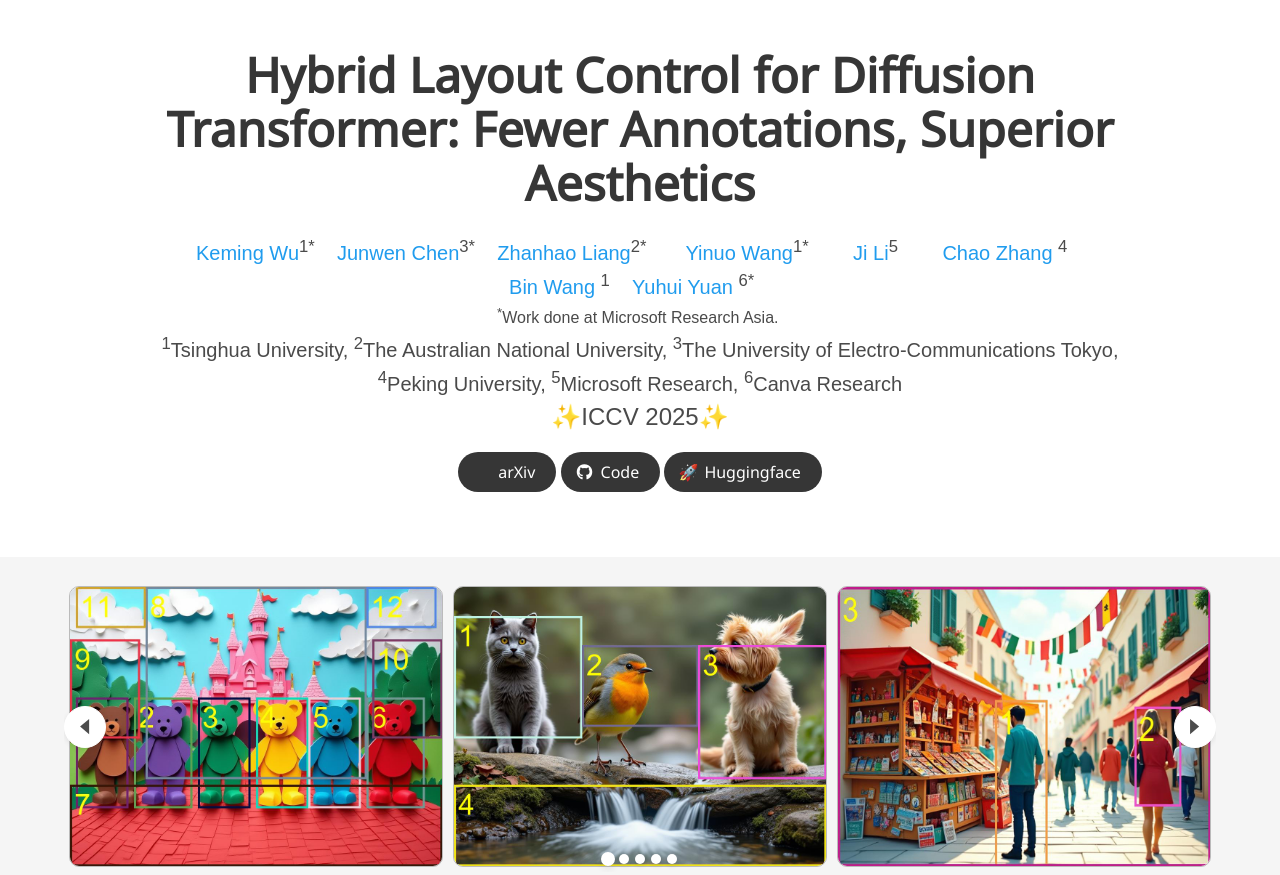
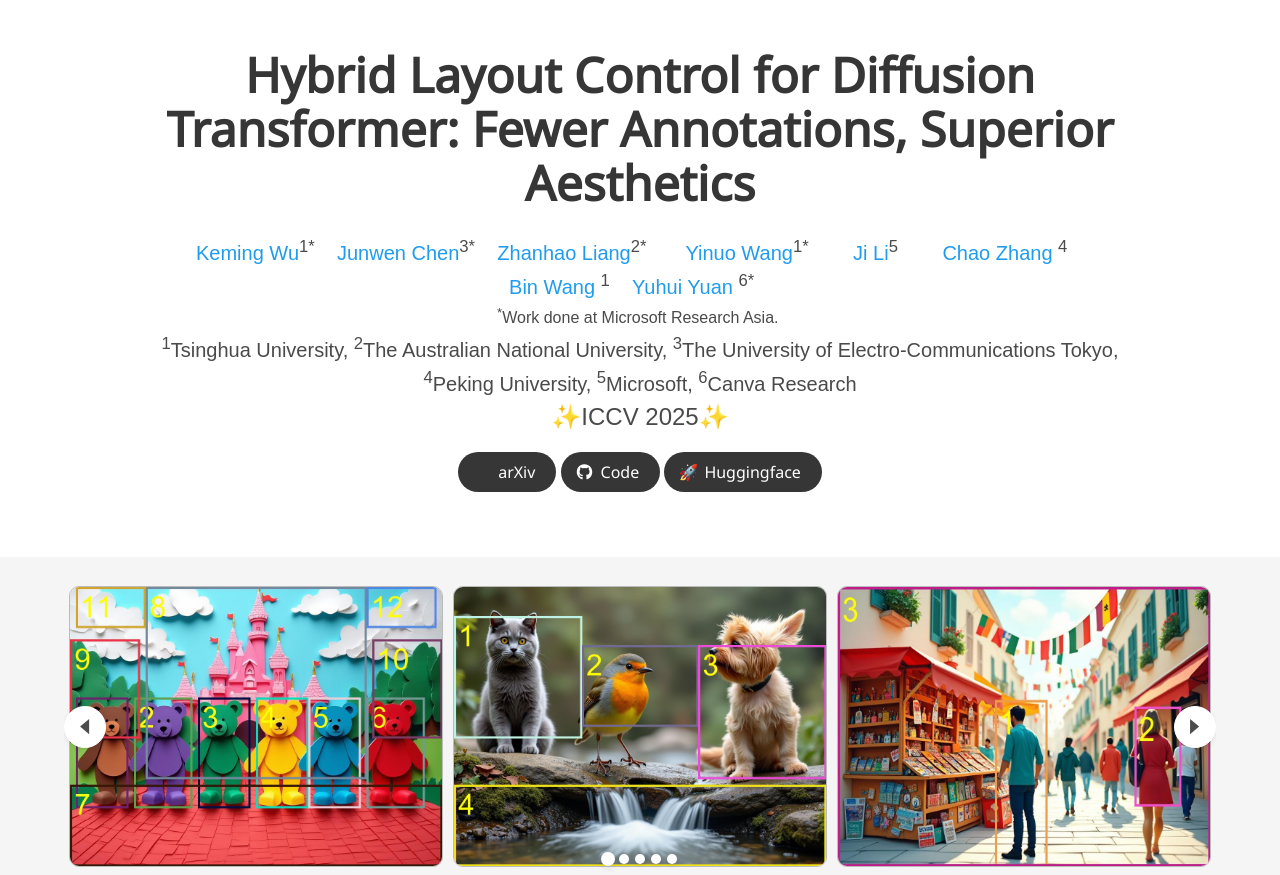
Before and after one commit to hybrid-layout-msra/hybrid-layout-msra.github.io, a plain HTML site: page index.html in a window 1280 px wide. Shown: the top 875 px of the page. Drawn offline with nearby package versions, Linux system fonts and the light colour scheme; some icons are missing; a web font is replaced by a local one.

Commit message:
20250720 initialize

```diff
--- a/index.html
+++ b/index.html
@@ -258,7 +258,7 @@
             </div>
             <br>
             <span class="author-block"><sup>4</sup>Peking University,</span>
-            <span class="author-block"><sup>5</sup>Microsoft Research,</span>
+            <span class="author-block"><sup>5</sup>Microsoft,</span>
             <span class="author-block"><sup>6</sup>Canva Research</span>
           </div>
 
```
